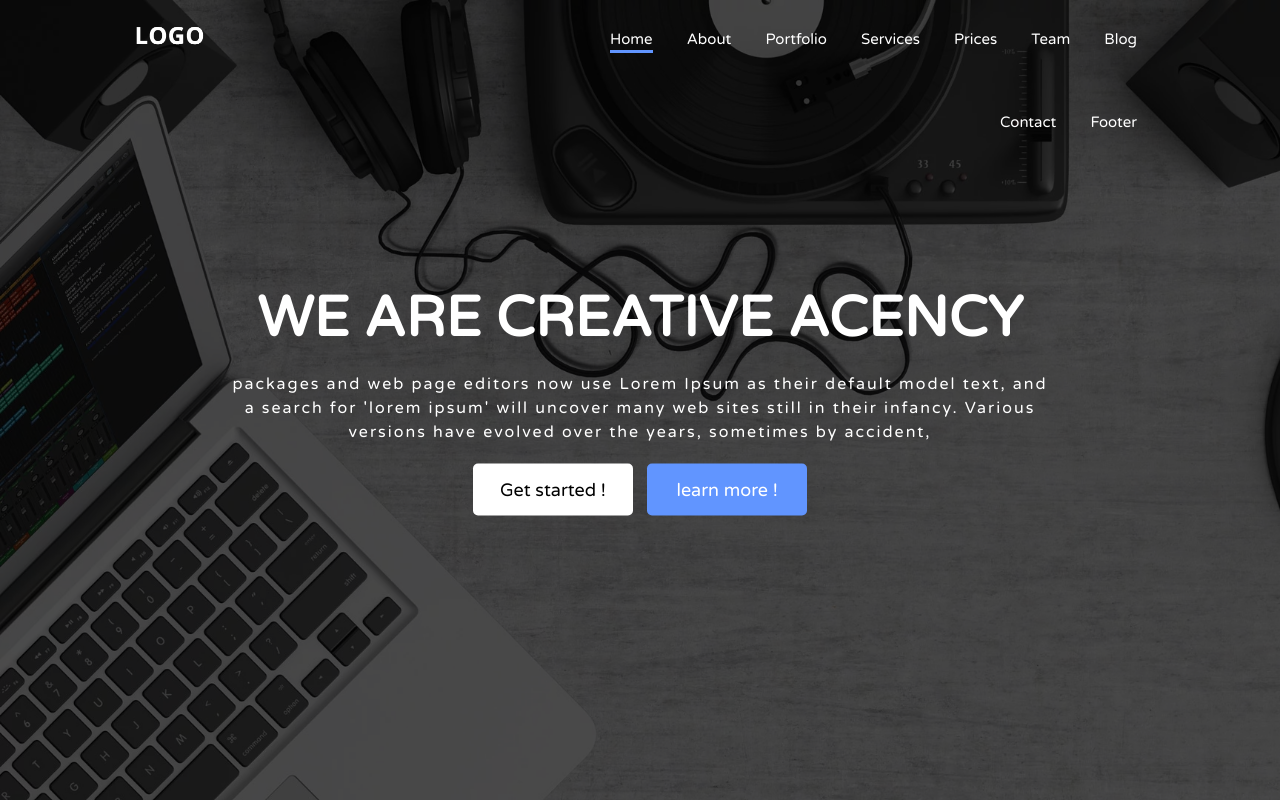
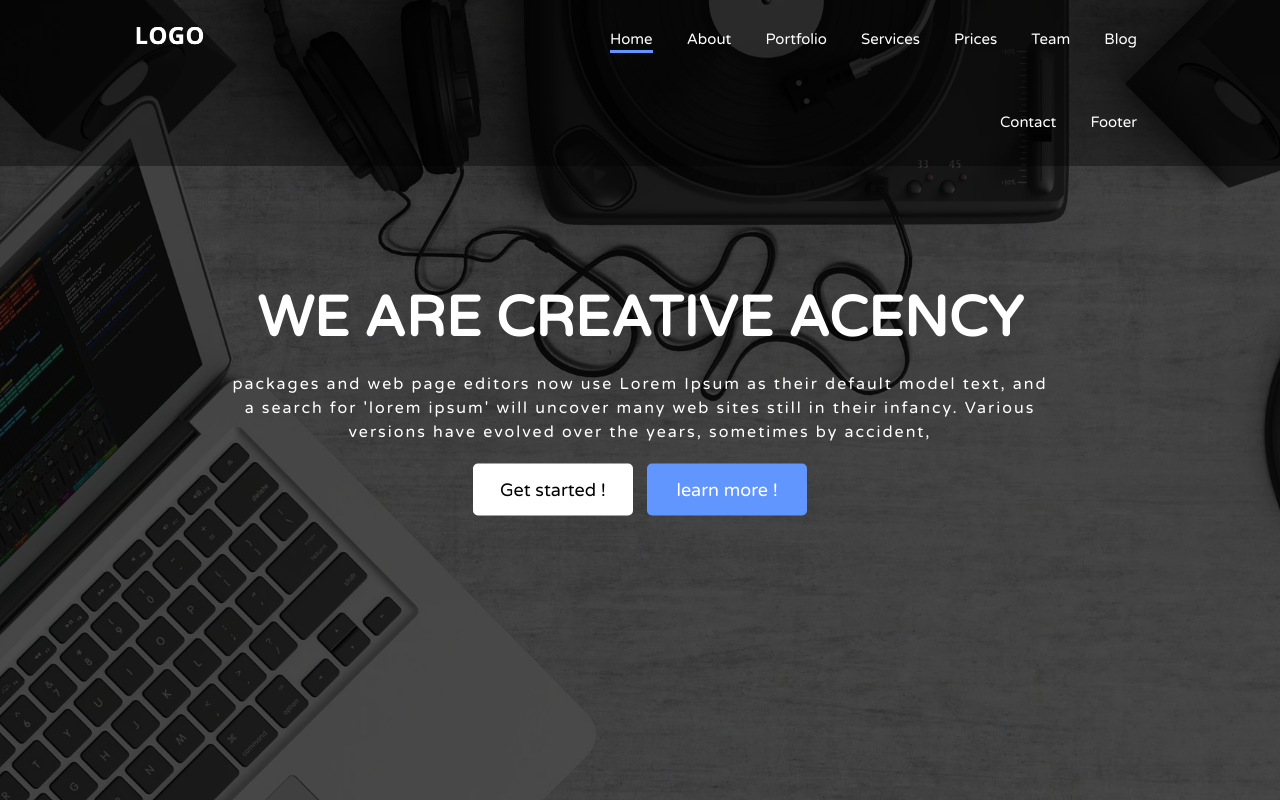
Before and after one commit to aliabdullatif/template_1_new, a plain HTML site: page index.html in a window 1280 px wide. Shown: the top 802 px of the page. Drawn offline with Linux system fonts and the light colour scheme.

Commit message:
Your Commit

```diff
--- a/style.css
+++ b/style.css
@@ -109,7 +109,7 @@ body {
 /* 3- sections styles */
 /* 3.0 header section */
 .header{
-
+    background: #0000005c;
     position: fixed;
     width: 100%;
     z-index: 10;
@@ -117,7 +117,7 @@ body {
 
 
 .header-content {
-    overflow: hidden;
+    /* overflow: hidden;  */
 }
 
 
```
